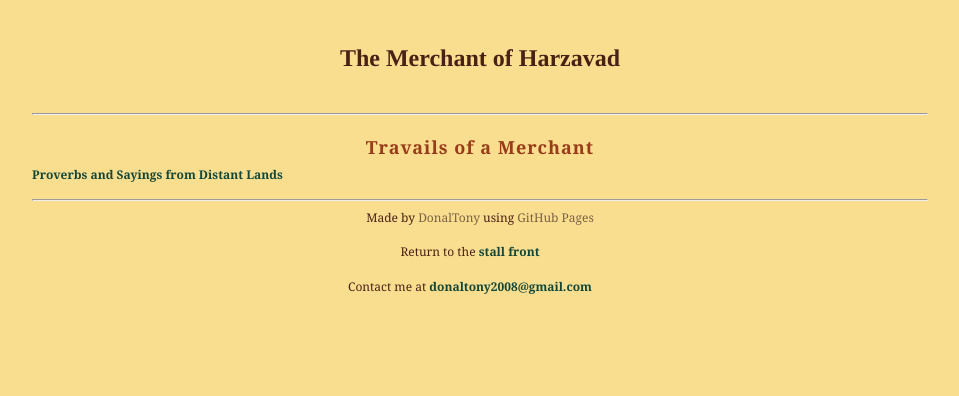
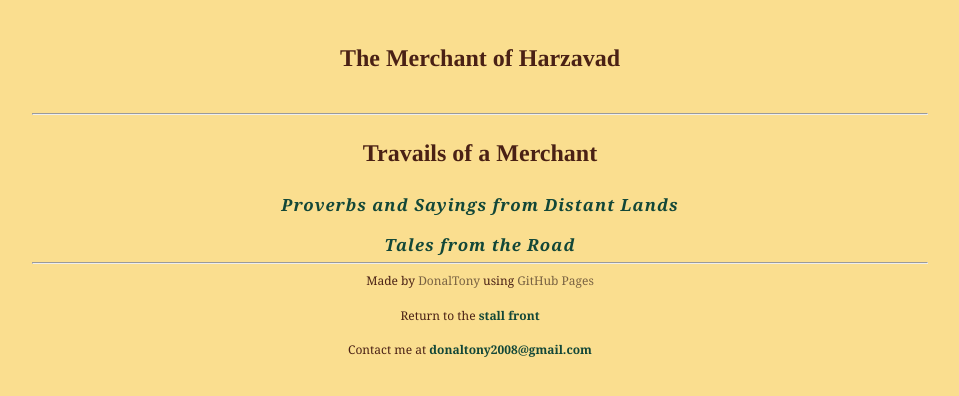
Before and after one commit to dvaraka/the-merchant, a Jekyll site: the page built from ramblings.md, in a window 1280 px wide. Shown: the top 396 px of the page, without its empty margins (160-1119 px from the left). Built offline with Jekyll 4.4.1, drawn with Linux system fonts in a browser that asks for light colours; our own code applies the rules of GitHub Pages for plain Markdown files.

Commit message:
Update ramblings.md

```diff
--- a/ramblings.md
+++ b/ramblings.md
@@ -2,6 +2,7 @@
   <title>Travails of a Merchant</title>
 </head>
 
-## Travails of a Merchant
+# Travails of a Merchant
 
-[Proverbs and Sayings from Distant Lands](/the-merchant/ramblings/quotes.html)
+### [Proverbs and Sayings from Distant Lands](/the-merchant/ramblings/quotes.html)
+### [Tales from the Road](/the-merchant/ramblings/stories.html)
```
